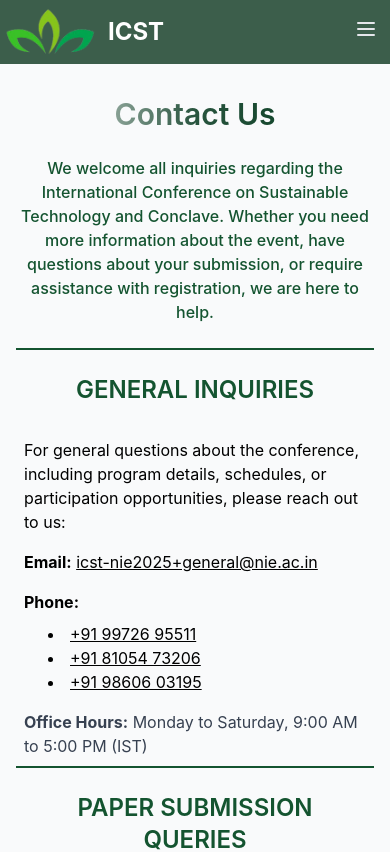
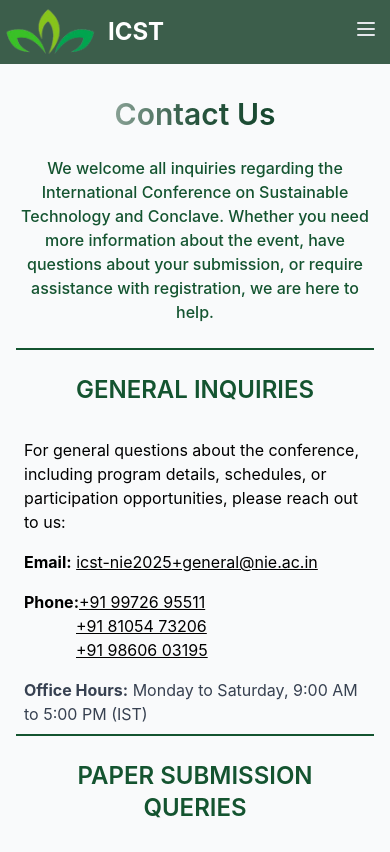
Before and after one commit to optimumsync/icst2025, a React (Create React App) app: page /contact-us in a window 390 px wide. Shown: the top 852 px of the page. Built offline with nearby package versions, Linux system fonts and the light colour scheme.

Commit message:
Fixed alignment issue for phone number

```diff
--- a/src/components/ContactUs.jsx
+++ b/src/components/ContactUs.jsx
@@ -29,16 +29,19 @@ const ContactSection = ({ title, content, email, phone, extraContent }) => (
   <div className="mb-4">
     <strong>Phone:</strong>
     {Array.isArray(phone) ? (
-              <ul className="list-disc list-inside pl-6 mt-2 underline">
-                {phone.map((num, index) => (
-                  <li key={index}>{num}</li>
+      <div className="inline">
+        <span className="underline">{phone[0]}</span>
+        {phone.slice(1).map((num, index) => (
+          <div key={index} className="ml-[52px] md:ml-[59px] underline ">{num}</div>
         ))}
-              </ul>
+      </div>
     ) : (
       <span className="underline">{phone}</span>
     )}
   </div>
 )}
+
+
         {extraContent && <div className="mt-4 text-gray-700">{extraContent}</div>}
       </div>
     </div>
```
Lines whose indentation alone changed are shown as unchanged.
